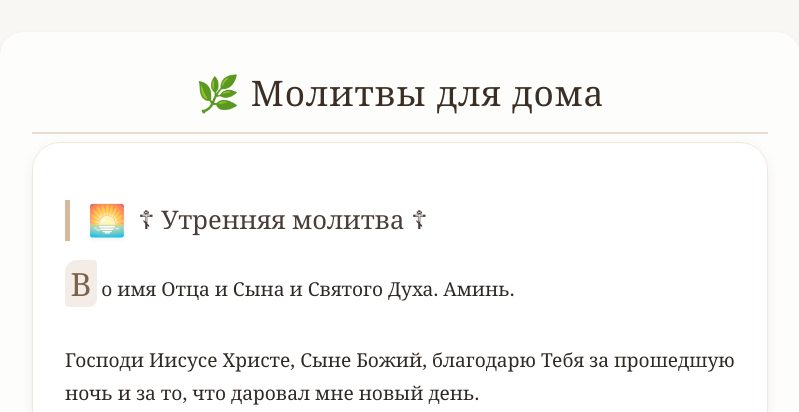
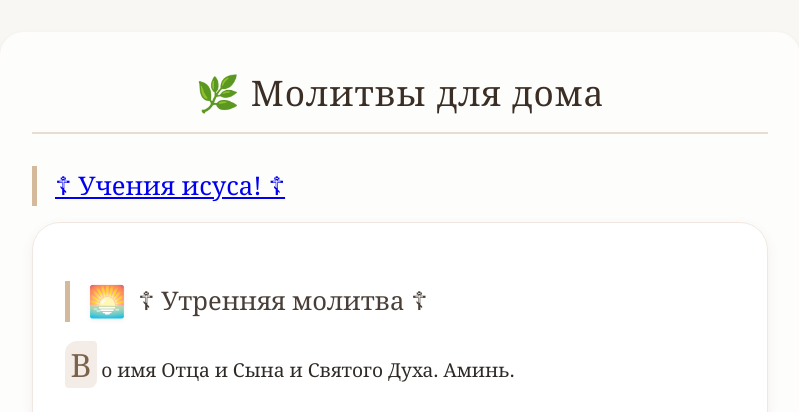
Before and after one commit to noyemkaren-ship-it/Molitvi, a FastAPI app: page / in a window 1280 px wide. Shown: the top 412 px of the page, without its empty margins (240-1039 px from the left). Run offline with FastAPI, Linux system fonts and the light colour scheme.

Commit message:
Hristos: 2.5v

```diff
--- a/templates/index.html
+++ b/templates/index.html
@@ -188,6 +188,7 @@
 <body>
 <div class="prayer-book">
     <h1>🌿 Молитвы для дома</h1>
+    <h2><a href="iisus">{{ k }} Учения исуса! {{ k }}</a></h2>
 
     <div class="prayer-card">
         <h2><i>🌅</i>{{ k }} Утренняя молитва {{ k }}</h2>
```
